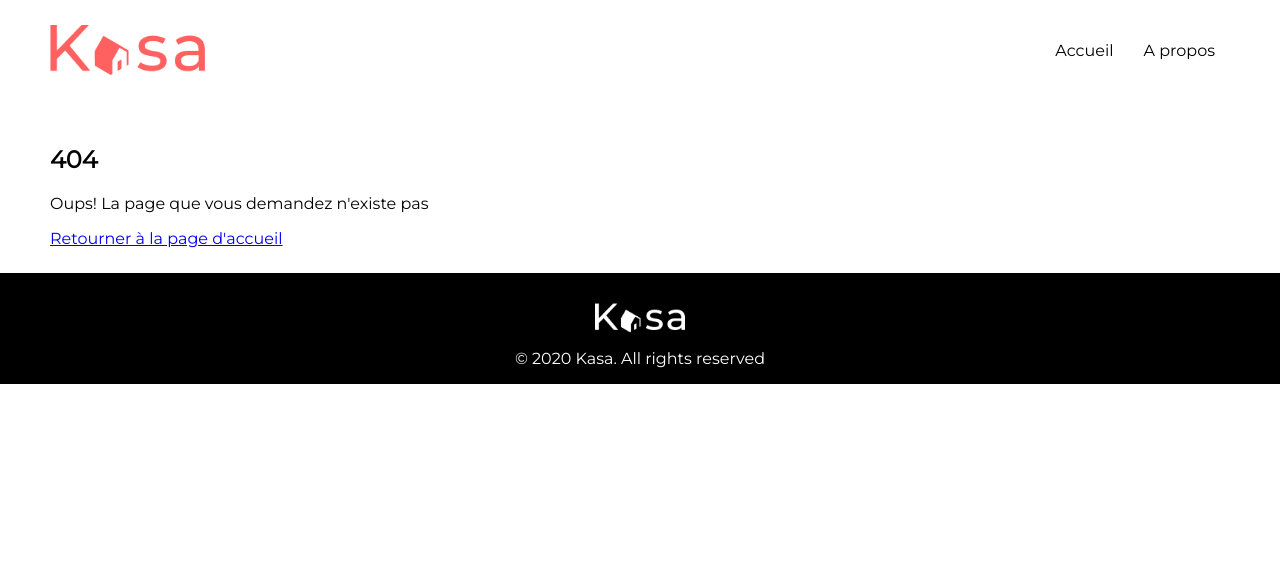
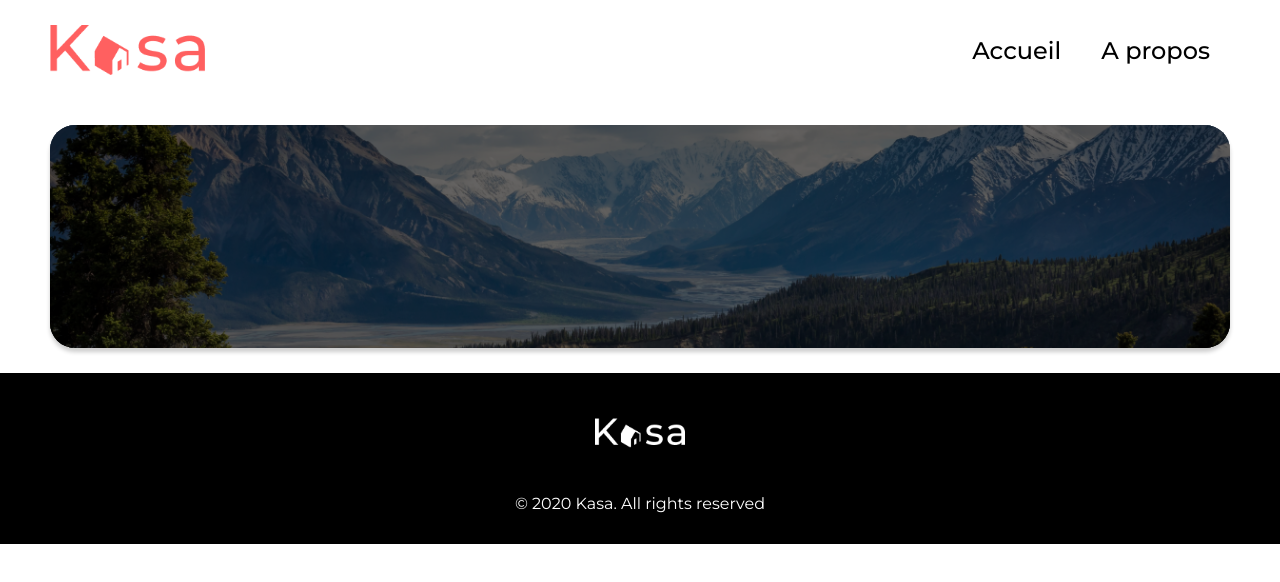
Before and after one commit to SinicX3/Projet-5---React, a React (Vite) app: page /a-propos in a window 1280 px wide. Before the commit this address had no page. Shown: the top 582 px of the page. Built offline with nearby package versions, Linux system fonts and the light colour scheme.

Commit message:
404 finale, Home WIP, About WIP

```diff
--- a/index.html
+++ b/index.html
@@ -5,7 +5,7 @@
     <link rel="icon" type="image/svg+xml" href="/vite.svg" />
     <meta name="viewport" content="width=device-width, initial-scale=1.0" />
     <title>Kasa</title>
-    <link href='https://fonts.googleapis.com/css?family=Montserrat' rel='stylesheet'>
+    <link href='https://fonts.googleapis.com/css?family=Montserrat:400,500,700' rel='stylesheet'>
     <script type="module" src="src/index.jsx"></script>
   </head>
   <body>
--- /dev/null
+++ b/src/Pages/About.jsx
@@ -0,0 +1,14 @@
+import Header from '../components/Header';
+import Footer from '../components/Footer';
+import Banner from '../components/Banner';
+import banner from '../assets/Banner-about.png'
+
+function About () {
+    return (<div>
+        <Header />
+        <Banner text='' img={banner}/>
+        <Footer />
+    </div>)
+}
+
+export default About
--- a/src/Pages/Error.jsx
+++ b/src/Pages/Error.jsx
@@ -5,10 +5,12 @@ import { Link } from 'react-router-dom';
 function Error () {
     return (<div>
         <Header />
-        <section id>
+        <section id="error">
             <h1>404</h1>
-            <p>Oups! La page que vous demandez n'existe pas </p>
-            <Link to="/">Retourner à la page d'accueil</Link>
+            <p>Oups! La page que vous demandez n&apos;existe pas </p>
+            <div>
+                <Link to="/">Retourner à la page d&apos;accueil</Link>
+            </div>
         </section>
         <Footer />
     </div>)
--- a/src/Pages/Home.jsx
+++ b/src/Pages/Home.jsx
@@ -2,11 +2,12 @@ import Header from '../components/Header';
 import Footer from '../components/Footer';
 import Banner from '../components/Banner';
 import CardWrapper from '../components/CardWrapper';
+import banner from "../assets/Banner.jpg";
 
 function Home () {
     return (<div>
         <Header />
-        <Banner />
+        <Banner text='Chez vous, partout et ailleurs' img={banner}/>
         <CardWrapper />
         <Footer />
     </div>)
--- a/src/components/Banner/index.jsx
+++ b/src/components/Banner/index.jsx
@@ -1,11 +1,10 @@
-import img from "../../assets/Banner.jpg"
 import background from "../../assets/Background.png"
 
-function Banner () {
+function Banner ({ text, img }) {
     return (
             <section>
                 <div className="banner">
-                    <p>Chez vous, partout et ailleurs</p>
+                    <p>{text}</p>
                     <img className="img_1" src={img} />
                     <img className="img_2" src={background}/>
                 </div>
--- a/src/components/Card/index.jsx
+++ b/src/components/Card/index.jsx
@@ -1,6 +1,10 @@
-function Card() {
+function Card({offer}) {
+
     return (
-        <div className="card"></div>
+        <div className="card">
+            <img src={offer.cover}></img>
+            <p>{offer.title}</p>
+        </div>
     )
 }
 
--- a/src/components/CardWrapper/index.jsx
+++ b/src/components/CardWrapper/index.jsx
@@ -4,26 +4,26 @@ import offers from "../../data/annonces.json"
 
 function CardWrapper() {
 
-const [data, updateData] = useState([])
-useEffect(() => {
-    fetch(offers)
-        .then(console.log(offers))
-}, [])
+    useEffect(() => {                                                       // A noter que l'on pourrait directement initialiser le state sur les fichiers importés localement.
+        fetch(offers)                                                       // Mais le composant doit pouvoir s'adapter même après l'implantation du backend. Ce fetch servira
+    }, [])                                                                  // lorsque celui-ci sera en place.
+
+    const [data, updateData] = useState([offers][0])
+    const cards = []
+
+    data.forEach(element => {                                               // Création du tableau des logements à afficher
+        cards.push(<Card offer={element}/>)
+    });
 
     return (
         <section>
             <div className="card_container">
                 <div className="card_wrapper">
-                    <Card />
-                    <Card />
-                    <Card />
-                    <Card />
-                    <Card />
-                    <Card />
+                    {cards}
                 </div>
             </div>
         </section>
-)
+    )
 }
 
 export default CardWrapper
--- a/src/components/Header/index.jsx
+++ b/src/components/Header/index.jsx
@@ -1,11 +1,12 @@
 import LOGO from "../../assets/LOGO.png"
+import { Link } from "react-router-dom"
 
 function Header () {
     return (<header>
         <img src={LOGO} />
         <nav>
-            <a href="">Accueil</a>
-            <a href="">A propos</a>
+            <Link to="/">Accueil</Link>
+            <Link to="/a-propos">A propos</Link>
         </nav>
     </header>)
 }
--- a/src/index.jsx
+++ b/src/index.jsx
@@ -3,6 +3,7 @@ import { BrowserRouter as Router, Route, Routes} from "react-router-dom";
 import Home from './Pages/Home';
 import Logement from './Pages/Logement';
 import Error from './Pages/Error';
+import About from './Pages/About';
 import "./styles/styles.sass"
 
 ReactDOM.createRoot(document.getElementById("root")).render(
@@ -10,6 +11,7 @@ ReactDOM.createRoot(document.getElementById("root")).render(
         <Routes>
             <Route path="/" element={<Home />} />
             <Route path="/logement" element={<Logement />} />
+            <Route path="/a-propos" element={<About />} />
             <Route path="*" element={<Error />} />
         </Routes>
     </Router>,
--- a/src/styles/styles.sass
+++ b/src/styles/styles.sass
@@ -1,8 +1,14 @@
+$black: #000
+$white: #FFF
+$main-color: #ff6060
+
+//**************************************************************************** Main
+
 body
   margin: 0px
   font-family: Montserrat
 
-//****************************************************************************
+//**************************************************************************** Header
 
 header, section
   padding: 25px 50px 25px 50px
@@ -14,9 +20,11 @@ header
   justify-content: space-between
 
   a
-    color: #000000
+    color: $black
+    font-size: 24px
+    font-weight: 500
     text-decoration: none
-    padding: 15px
+    padding: 20px
 
     &:hover
       text-decoration: underline
@@ -25,11 +33,11 @@ header
   img
     height: 50px
 
-//****************************************************************************
+//**************************************************************************** Banner
 .banner
   width: 100%
   height: 223px
-  background-color: #000000
+  background-color: $black
   border-radius: 25px
   position: relative
   box-shadow: 0px 4px 4px rgba(0, 0, 0, 0.2)
@@ -50,7 +58,7 @@ header
   p
     font-size: 48px
     position: absolute
-    color: #FFFFFF
+    color: $white
     font-weight: 700
     width: 100%
     text-align: center
@@ -60,7 +68,7 @@ header
     margin: 0
     z-index: 1000
 
-//****************************************************************************
+//**************************************************************************** Card
 .card_container
   width: 100%
   min-height: 50px
@@ -77,18 +85,56 @@ header
   width: 25%
   height: 340px
   margin: 30px
-  padding: 20px
-  background: linear-gradient(#ff6060, #722a3c)
+  padding: 0px
+  background: linear-gradient($main-color, #722a3c)
   border-radius: 25px
 
-//****************************************************************************
+  img
+    width: 100%
+    height: 100%
+    object-fit: cover
+    border-radius: 25px
+    z-index: 2
+
+  p
+    width: 80%
+    position: relative
+    bottom: 100px
+    padding: 30px
+    color: $white
+    font-weight: bold
+    z-index: 1
+
+//**************************************************************************** Footer
 footer
-  padding-top: 30px
+  padding: 15px
   display: flex
   flex-direction: column
   align-items: center
-  background-color: #000000
-  color: #FFFFFF
+  background-color: $black
+  color: $white
 
   img
+    padding: 30px
     height: 30px
+
+//**************************************************************************** Error
+#error
+  text-align: center
+
+  h1
+    font-size: 288px
+    font-weight: 700
+    color: $main-color
+    margin: 0px
+
+  p
+    font-size: 36px
+    color: $main-color
+
+  div
+    padding: 60px
+    margin: 60px
+
+    a
+      color: $black
```
Also changed, not shown: src/assets/Banner-about.png (added).
